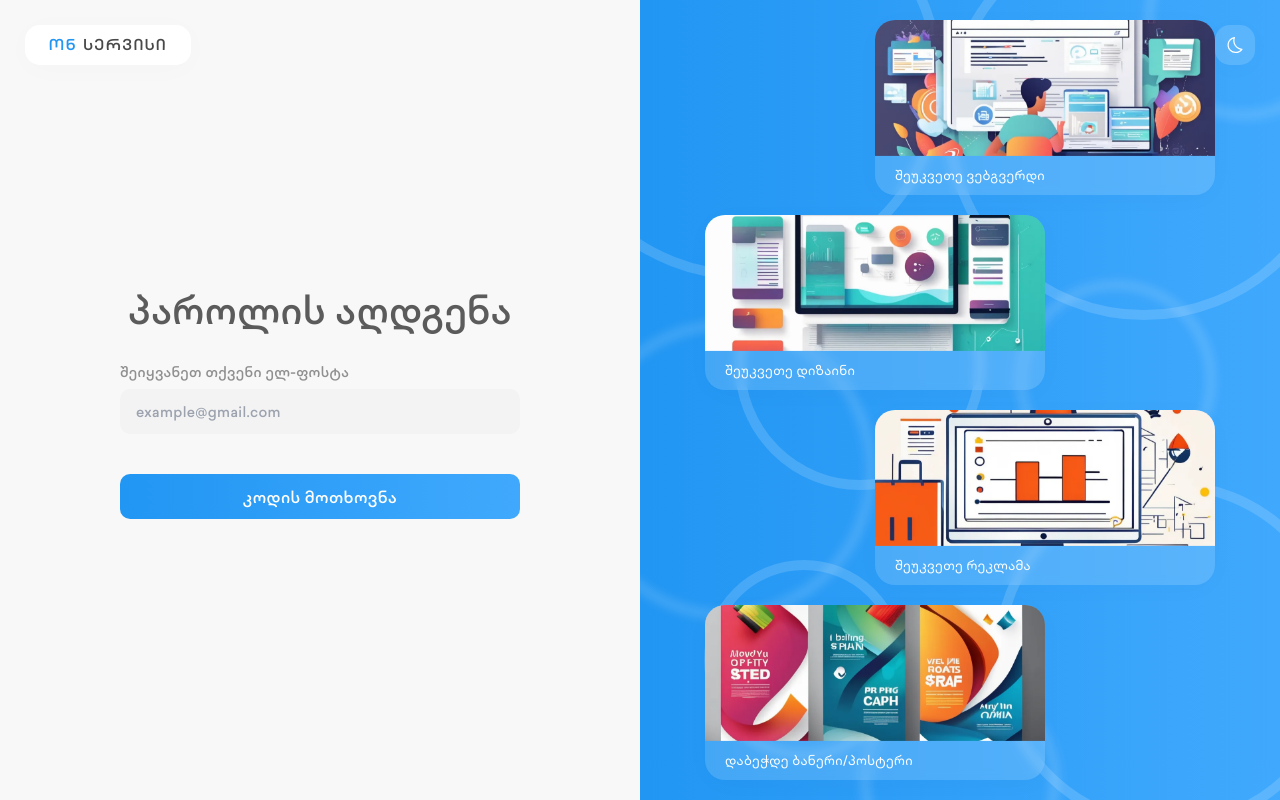
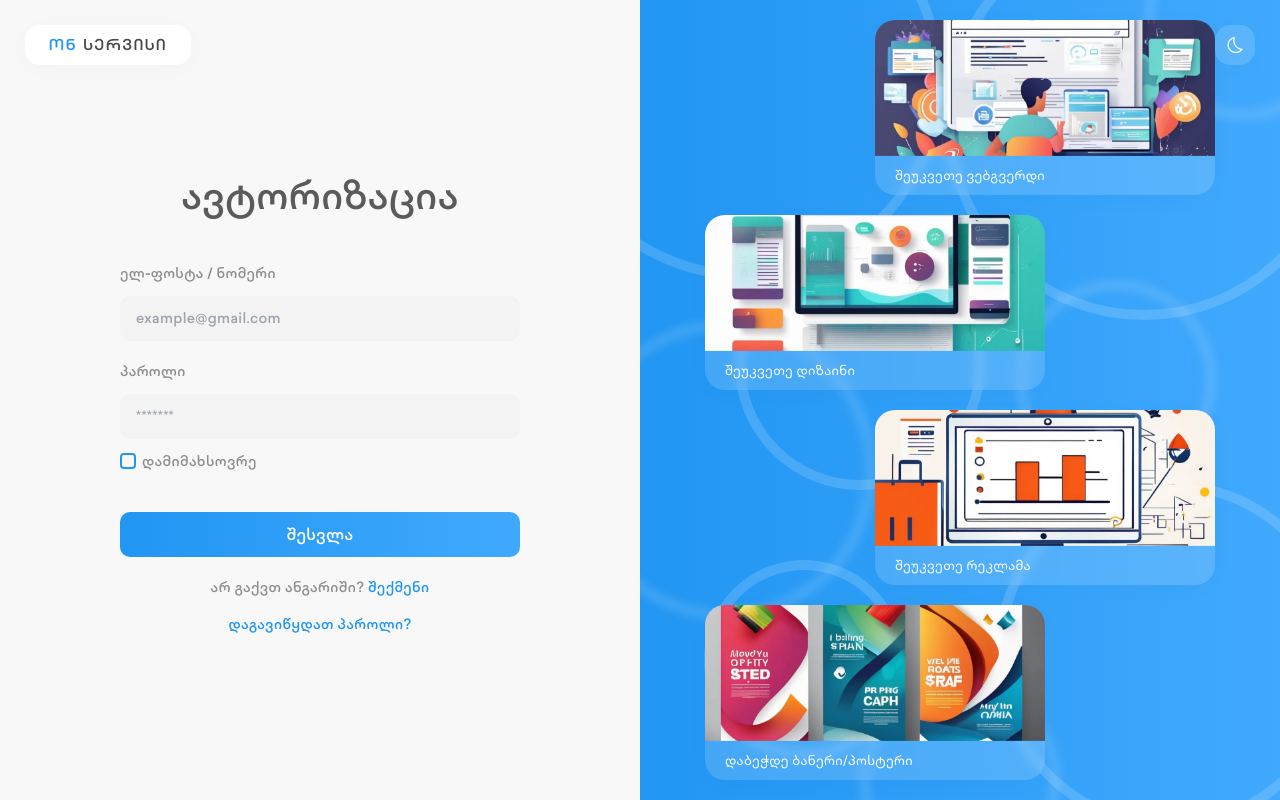
Before and after one commit to LukaFexshvelashvili/ONSERVICE, a React (Vite) app: page /auth/login in a window 1280 px wide. Built offline with nearby package versions, Linux system fonts and the light colour scheme.

Commit message:
Added Routes

```diff
--- a/package.json
+++ b/package.json
@@ -11,7 +11,8 @@
   },
   "dependencies": {
     "react": "^18.3.1",
-    "react-dom": "^18.3.1"
+    "react-dom": "^18.3.1",
+    "react-router-dom": "^7.0.2"
   },
   "devDependencies": {
     "@eslint/js": "^9.13.0",
--- /dev/null
+++ b/src/components/globals/CheckBox.tsx
@@ -0,0 +1,41 @@
+export default function CheckBox(props: {
+  title: string;
+  check: boolean;
+  setCheck: Function;
+}) {
+  return (
+    <div
+      onClick={() => props.setCheck((state: boolean) => !state)}
+      className="flex items-center text-inputLabel gap-1.5 cursor-pointer select-none"
+    >
+      <div
+        className={`h-[16px] aspect-square border-2 border-main rounded-[4px] transition-colors ${
+          props.check ? "bg-main" : "bg-transparent"
+        } `}
+      >
+        <svg
+          version="1.1"
+          id="Layer_1"
+          xmlns="http://www.w3.org/2000/svg"
+          xmlnsXlink="http://www.w3.org/1999/xlink"
+          width="12"
+          height="12"
+          viewBox="0 0 100 100"
+          enable-background="new 0 0 100 100"
+          xmlSpace="preserve"
+          className={`transition-colors ${
+            props.check ? "fill-white" : "fill-transparent"
+          }`}
+        >
+          <path
+            d="M88.04,30.319L75.124,17.401c-0.454-0.453-1.067-0.709-1.71-0.709c-0.642,0-1.256,0.256-1.709,0.709L37.392,51.714
+	l-9.094-9.093c-0.945-0.944-2.474-0.944-3.419,0L11.96,55.539c-0.453,0.453-0.709,1.068-0.709,1.709c0,0.641,0.256,1.256,0.709,1.71
+	L35.607,82.6c0.453,0.453,1.067,0.708,1.709,0.708c0.029,0,0.055-0.016,0.083-0.016c0.024,0,0.05,0.014,0.075,0.014
+	c0.621,0,1.236-0.236,1.709-0.708L88.04,33.738C88.985,32.794,88.985,31.264,88.04,30.319z"
+          />
+        </svg>
+      </div>
+      {props.title}
+    </div>
+  );
+}
--- a/src/components/globals/InputBlock.tsx
+++ b/src/components/globals/InputBlock.tsx
@@ -3,7 +3,7 @@ export default function InputBlock(props: {
   placeholder: string;
 }) {
   return (
-    <div className="flex flex-col gap-1.5">
+    <div className="flex flex-col gap-3">
       <p className="text-inputLabel font-medium text-[14px] tracking-wide">
         {props.title}
       </p>
--- a/src/main.tsx
+++ b/src/main.tsx
@@ -2,9 +2,12 @@ import { StrictMode } from "react";
 import { createRoot } from "react-dom/client";
 import "./index.css";
 import App from "./main/App.tsx";
+import { BrowserRouter } from "react-router-dom";
 
 createRoot(document.getElementById("root")!).render(
   <StrictMode>
-    <App />
+    <BrowserRouter>
+      <App />
+    </BrowserRouter>
   </StrictMode>
 );
--- a/src/main/App.tsx
+++ b/src/main/App.tsx
@@ -12,34 +12,45 @@ import Authentication from "../pages/Authentication/Authentication";
 import Home from "../pages/Home/Home";
 import Orders from "../pages/Orders/Orders";
 import Profile from "../pages/Profile/Profile";
+import { Outlet, Route, Routes } from "react-router-dom";
+import Login from "../pages/Authentication/Login";
+import Register from "../pages/Authentication/Register";
+import RecoverPassword from "../pages/Authentication/RecoverPassword";
 
 function App() {
   return (
     <Layout>
-      {/* <SideBar /> */}
-
-      {/* <Content>
-        <Home />
-        <Profile />
-        <Orders />
-      </Content> */}
-      <Authentication />
+      <Routes>
+        <Route path="/" element={<SideBarLayout />}>
+          <Route path="" element={<Home />} />
+          <Route path="profile" element={<Profile />} />
+          <Route path="orders" element={<Orders />} />
+        </Route>
+        <Route path="auth/" element={<Authentication />}>
+          <Route path="login" element={<Login />} />
+          <Route path="register" element={<Register />} />
+          <Route path="recover" element={<RecoverPassword />} />
+        </Route>
+      </Routes>
     </Layout>
   );
 }
 
 export default App;
 
+function SideBarLayout() {
+  return (
+    <>
+      <SideBar />
+      <div className="flex flex-col relative py-[25px] px-[25px] flex-1 overflow-hidden w-full mobile:pb-[65px]">
+        <NavBar />
+        <main className="mt-16 ">
+          <Outlet />
+        </main>
+      </div>
+    </>
+  );
+}
 function Layout({ children }: any) {
   return <div className="flex items-start ">{children}</div>;
 }
-
-function Content({ children }: any) {
-  return (
-    <div className="flex flex-col relative py-[25px] px-[25px] flex-1 overflow-hidden w-full mobile:pb-[65px]">
-      <NavBar />
-
-      <main className="mt-16 ">{children}</main>
-    </div>
-  );
-}
--- a/src/pages/Authentication/Authentication.tsx
+++ b/src/pages/Authentication/Authentication.tsx
@@ -1,18 +1,15 @@
 import { useState } from "react";
 import { MoonIcon } from "../../assets/icons/icons";
-import Login from "./Login";
-import Register from "./Register";
-import RecoverPassword from "./RecoverPassword";
+
 import AuthSideContent from "./AuthSideContent";
+import { Link, Outlet } from "react-router-dom";
 
 export default function Authentication() {
   return (
     <div className="flex w-full h-[100vh] min-h-[400px] items-stretch bg-bodyBg authChange:flex-col">
       <AuthNavBar />
       <div className="flex flex-1 items-center justify-center">
-        {/* <Login /> */}
-        {/* <Register /> */}
-        <RecoverPassword />
+        <Outlet />
       </div>
       <div className="flex flex-1 linear_main authChange:hidden">
         <AuthSideContent />
@@ -26,16 +23,19 @@ const AuthNavBar = () => {
 
   return (
     <nav className="fixed flex items-center justify-between w-full top-[25px] px-[25px] z-10 mobile:px-[5%] mobile:top-[15px]">
-      <div className="rounded-info text-black bg-white px-6 h-[40px] text-[16px] flex justify-center items-center shadow-def select-none cursor-pointer transition-colors hover:bg-whiteHover">
+      <Link
+        to={"/"}
+        className="rounded-info text-black bg-white px-6 h-[40px] text-[16px] flex justify-center items-center shadow-def select-none cursor-pointer transition-colors hover:bg-whiteHover"
+      >
         <span className="text-main mr-1.5">ონ</span> სერვისი
-      </div>
+      </Link>
       <div className="flex items-center">
         <div
           onClick={() => setDarkMode((state) => !state)}
           className={`rounded-info h-[40px] aspect-square flex justify-center items-center shadow-def select-none cursor-pointer transition-colors ${
             darkMode
-              ? " bg-whiteBgActive hover:bg-whiteBgActive mobile:bg-white hover:bg-whiteHover"
-              : " bg-whiteBg hover:bg-whiteBgHover mobile:bg-white hover:bg-whiteHover"
+              ? " bg-whiteBgActive hover:bg-whiteBgActive mobile:bg-white mobile:hover:bg-whiteHover"
+              : " bg-whiteBg hover:bg-whiteBgHover mobile:bg-white mobile:hover:bg-whiteHover"
           }`}
         >
           <MoonIcon
--- a/src/pages/Authentication/Login.tsx
+++ b/src/pages/Authentication/Login.tsx
@@ -1,36 +1,47 @@
+import { Link } from "react-router-dom";
 import InputBlock from "../../components/globals/InputBlock";
+import CheckBox from "../../components/globals/CheckBox";
+import { useState } from "react";
 
 export default function Login() {
+  const [remember, setRemember] = useState<boolean>(false);
   return (
     <form
       onSubmit={(e) => e.preventDefault()}
-      className="font-medium tracking-wide w-[90%] max-w-[400px]"
+      className="font-medium tracking-wide w-[90%] max-w-[400px] text-center"
     >
       <h1 className="text-[38px] font-medium text-center text-blackF mobileSm:text-[32px]">
         ავტორიზაცია
       </h1>
-      <div className="flex flex-col gap-5 mt-10 w-full select-none authChange:mt-14">
+      <div className="flex flex-col gap-5 mt-10 w-full select-none authChange:mt-14 text-start">
         <InputBlock title="ელ-ფოსტა / ნომერი" placeholder="example@gmail.com" />
         <InputBlock title="პაროლი" placeholder="*******" />
       </div>
       <div className="flex justify-between text-[14px] mt-3">
-        <div className="flex items-center text-inputLabel gap-1.5 cursor-pointer">
-          <div className="h-[12px] aspect-square border-2 border-main bg-transparent rounded-[4px]"></div>
-          დამიმახსოვრე
-        </div>
+        <CheckBox
+          title="დამიმახსოვრე"
+          check={remember}
+          setCheck={setRemember}
+        />
       </div>
       <button className="linear_main tracking-wide h-[45px] w-full text-white mt-10 transition-opacity hover:opacity-95 font-medium rounded-[10px] authChange:mt-14">
         შესვლა
       </button>
       <p className=" text-inputLabel text-[14px] text-center mt-5">
         არ გაქვთ ანგარიში?{" "}
-        <span className="text-main cursor-pointer transition-colors hover:text-secondMain">
+        <Link
+          to={"/auth/register"}
+          className="text-main cursor-pointer transition-colors hover:text-secondMain"
+        >
           შექმენი
-        </span>
+        </Link>
       </p>
-      <p className="text-main cursor-pointer transition-colors hover:text-secondMain text-center mt-4 text-[14px]">
+      <Link
+        to={"/auth/recover"}
+        className="text-main cursor-pointer transition-colors inline-block hover:text-secondMain text-center mt-4 text-[14px]"
+      >
         დაგავიწყდათ პაროლი?
-      </p>
+      </Link>
     </form>
   );
 }
--- a/src/pages/Authentication/RecoverPassword.tsx
+++ b/src/pages/Authentication/RecoverPassword.tsx
@@ -1,10 +1,11 @@
+import { Link } from "react-router-dom";
 import InputBlock from "../../components/globals/InputBlock";
 
 export default function RecoverPassword() {
   return (
     <form
       onSubmit={(e) => e.preventDefault()}
-      className="font-medium tracking-wide w-[90%] max-w-[400px]"
+      className="font-medium tracking-wide w-[90%] max-w-[400px] text-center"
     >
       <h1 className="text-[38px] font-medium text-center text-blackF mobileSm:text-[32px]">
         პაროლის აღდგენა
@@ -23,6 +24,12 @@ export default function RecoverPassword() {
       <button className="linear_main tracking-wide h-[45px] w-full text-white mt-10 transition-opacity hover:opacity-95 font-medium rounded-[10px] authChange:mt-14">
         კოდის მოთხოვნა
       </button>
+      <Link
+        to={"/auth/login"}
+        className="text-main cursor-pointer transition-colors hover:text-secondMain  inline-block  text-center mt-4 text-[14px]"
+      >
+        უკან დაბრუნება
+      </Link>
     </form>
   );
 }
--- a/src/pages/Orders/OrderCard.tsx
+++ b/src/pages/Orders/OrderCard.tsx
@@ -38,7 +38,7 @@ export default function OrderCard({
         <span className="hidden ordersChange:block text-black3">ფასი:</span>{" "}
         {order_price}₾
       </div>
-      <div className="w-[20%] flex flex-col items-center text-black2 justify-end ordersChange:justify-center">
+      <div className="w-[20%] flex ordersChange:flex-col items-center text-black2 justify-end ordersChange:justify-center">
         <span className="hidden ordersChange:block text-black3">სტატუსი:</span>{" "}
         {get_order_status(order_status)}
       </div>
```
Also changed, not shown: src/components/NavBar.tsx (+24 -11 lines), src/components/SideBar.tsx (+26 -4 lines), src/pages/Authentication/Register.tsx (+6 -2 lines), 1 other file (tests, documents, lock files or other folders).
